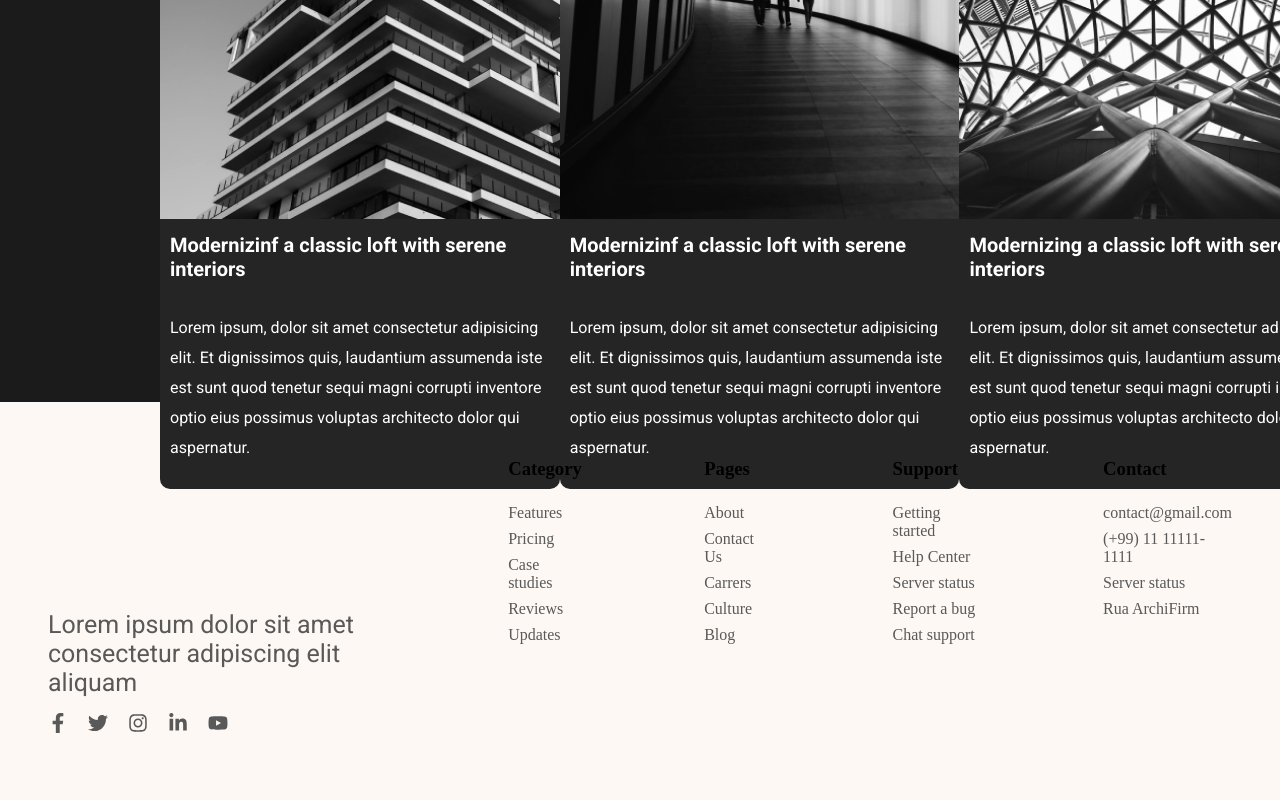
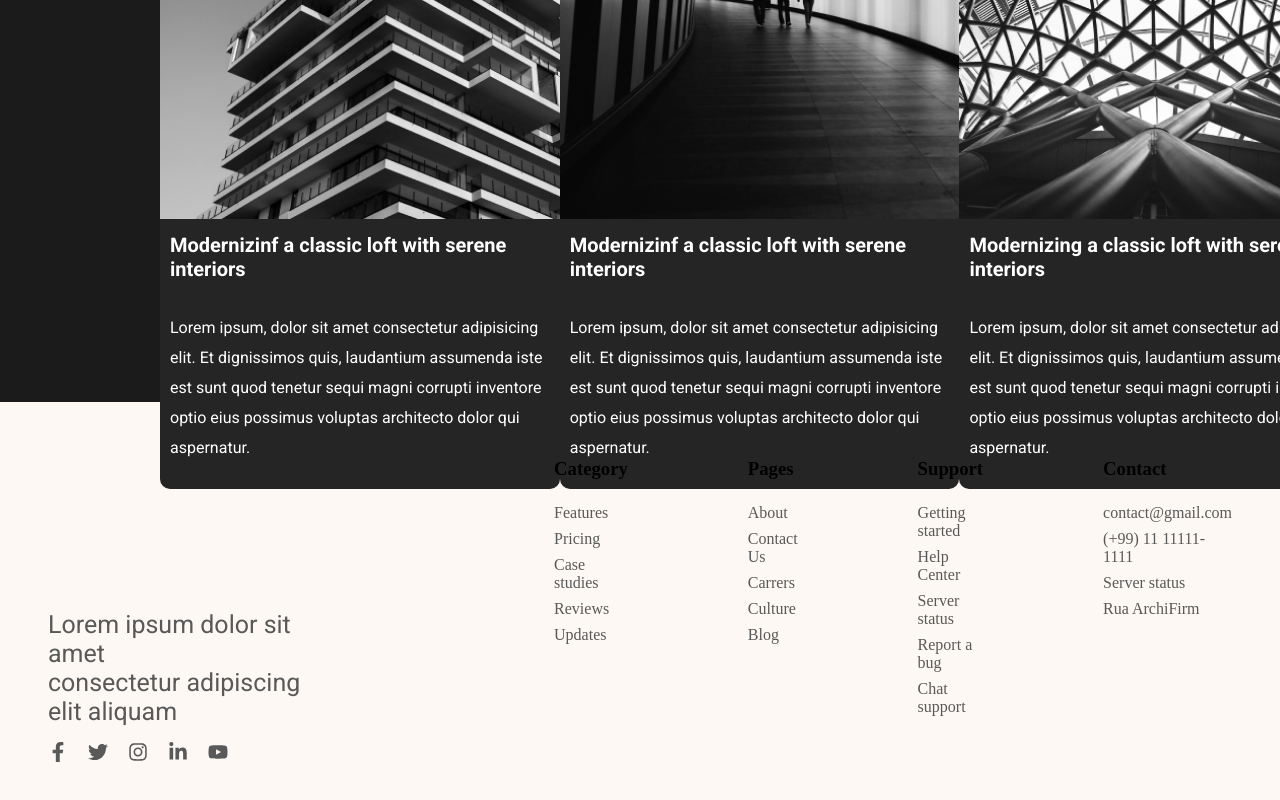
Before and after one commit to gabrieljcoutinho/Projeto-Archi-Firm, a React (Create React App) app: page / in a window 1280 px wide. Shown: the part 4394-5194 px from the top of the page. Built offline with nearby package versions, Linux system fonts and the light colour scheme.

Commit message:
moviemtnacao

```diff
--- a/src/Css/Footer.css
+++ b/src/Css/Footer.css
@@ -65,5 +65,5 @@
 }
 
 .listaDetodasAsCategorias {
-    padding-left: 5rem;
+    padding-left: 15rem;
 }
```
